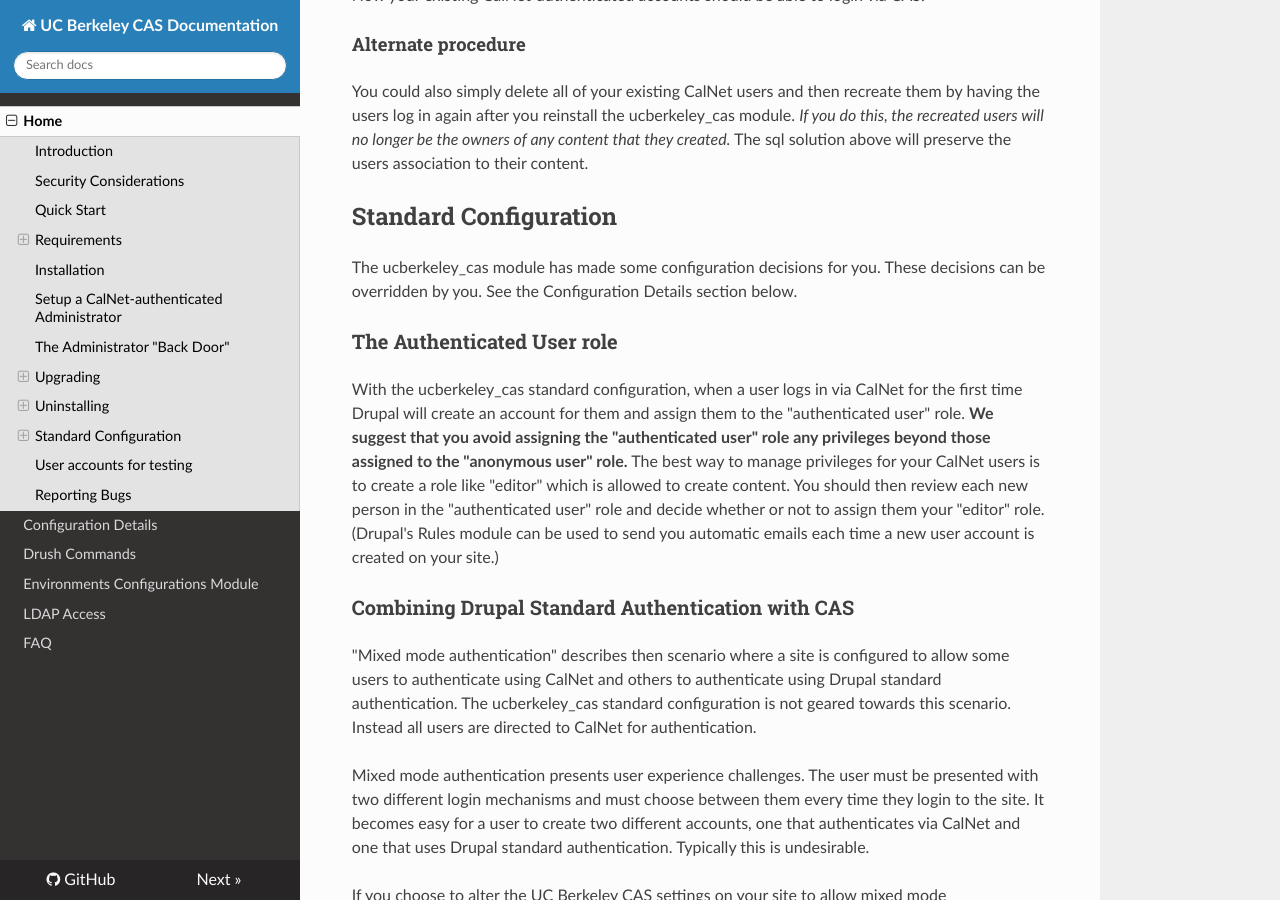
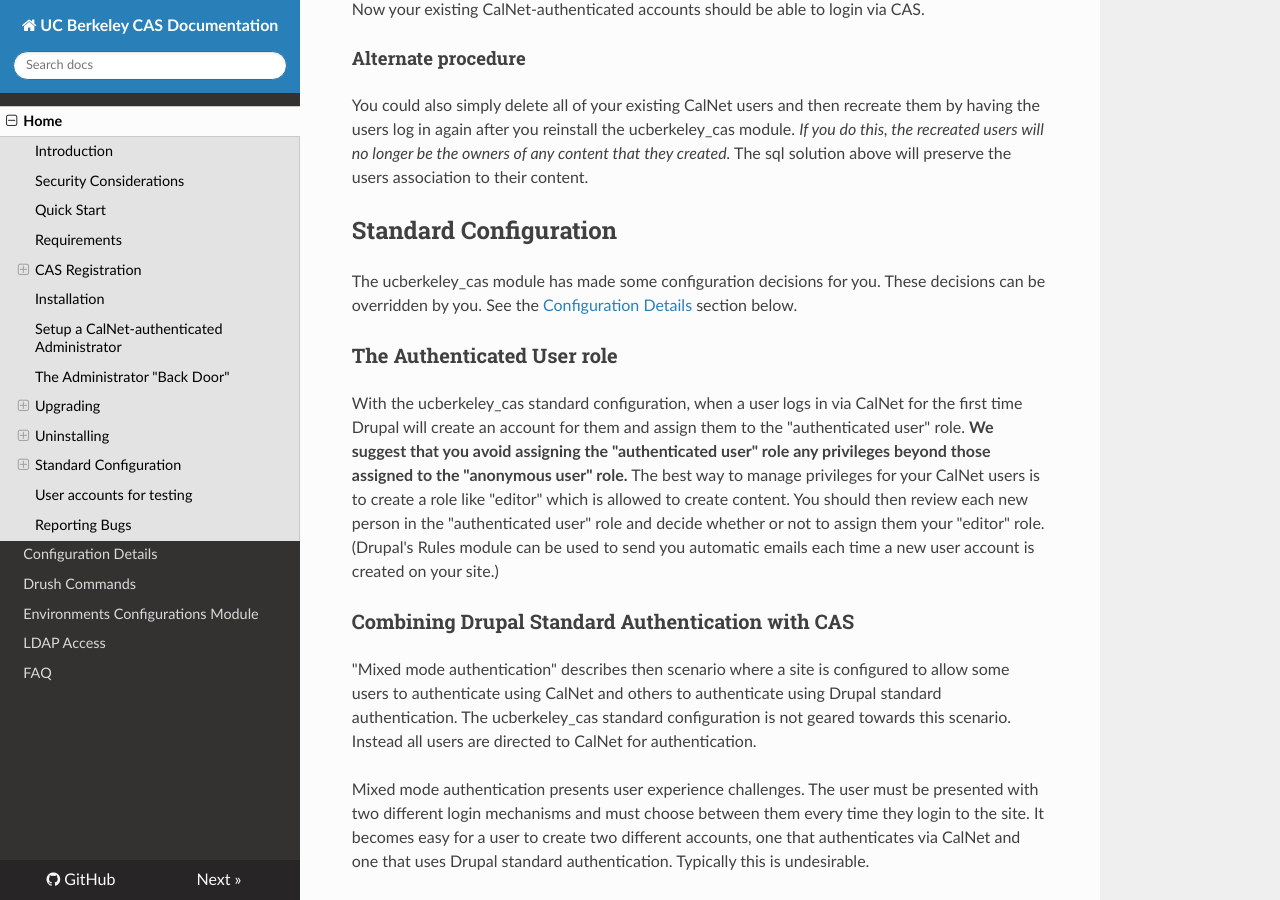
Before and after one commit to ucb-ist-drupal/ucberkeley_cas-7, an MkDocs documentation site: the page built from docs/index.md, in a window 1280 px wide and 900 px high, scrolled down 7041 px. Built offline with MkDocs 1.6.1, drawn with Linux system fonts in a browser that asks for light colours; nearby versions of some CDN libraries; old or Windows-style settings are respelled for this version of MkDocs.

Commit message:
Docs: Adjust headers.

```diff
--- a/docs/index.md
+++ b/docs/index.md
@@ -1,5 +1,5 @@
 # UC Berkeley CAS 7.x
-### Introduction
+## Introduction
 
 UC Berkeley CAS is a Drupal
 "[feature](https://www.drupal.org/docs/7/modules/features/bundling-site-settings-using-features)" (a collection of
@@ -79,14 +79,14 @@ UC Berkeley CAS will install these modules:
 
 Specific versions of the above modules are specified in ucberkeley_cas-7.x.make. If your site is using unsupported versions of these modules, you'll be notified of the problem when you attemp to enable UC Berkeley CAS.
 
-### CAS Registration
+## CAS Registration
 
 In order to use CalNet (CAS) authentication, your website must be registered with
 CalNet. [Register your site here](https://calnetweb.berkeley.edu/calnet-technologists/cas/casifying-your-web-application-or-web-server/cas-registration).
   Make sure your registration is approved before you install UC Berkeley CAS
 on a production site.
 
-#### Localhost Sites Do Not Require Registration
+### Localhost Sites Do Not Require Registration
 
 Developers working local webserver should use one of these domains:
 
@@ -287,7 +287,7 @@ solution above will preserve the users association to their content.
 ## Standard Configuration
 
 The ucberkeley_cas module has made some configuration decisions for you.
-These decisions can be overridden by you. See the Configuration Details
+These decisions can be overridden by you. See the [Configuration Details](configuration)
 section below.
 
 ### The Authenticated User role
```
